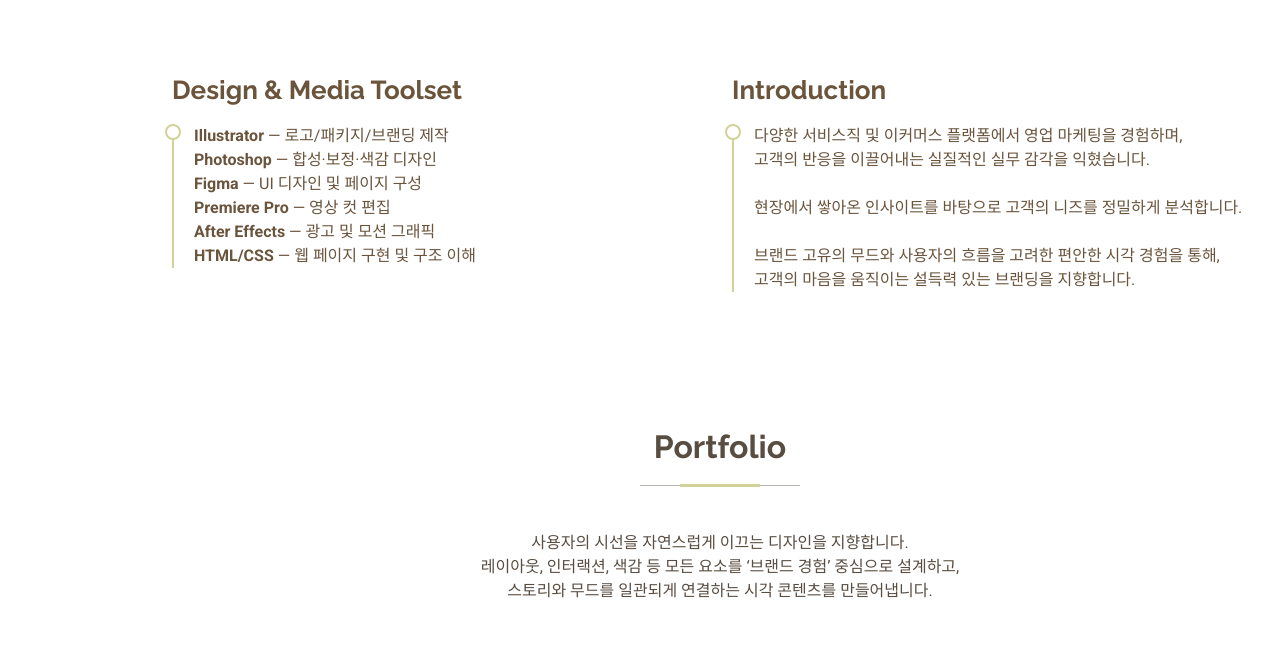
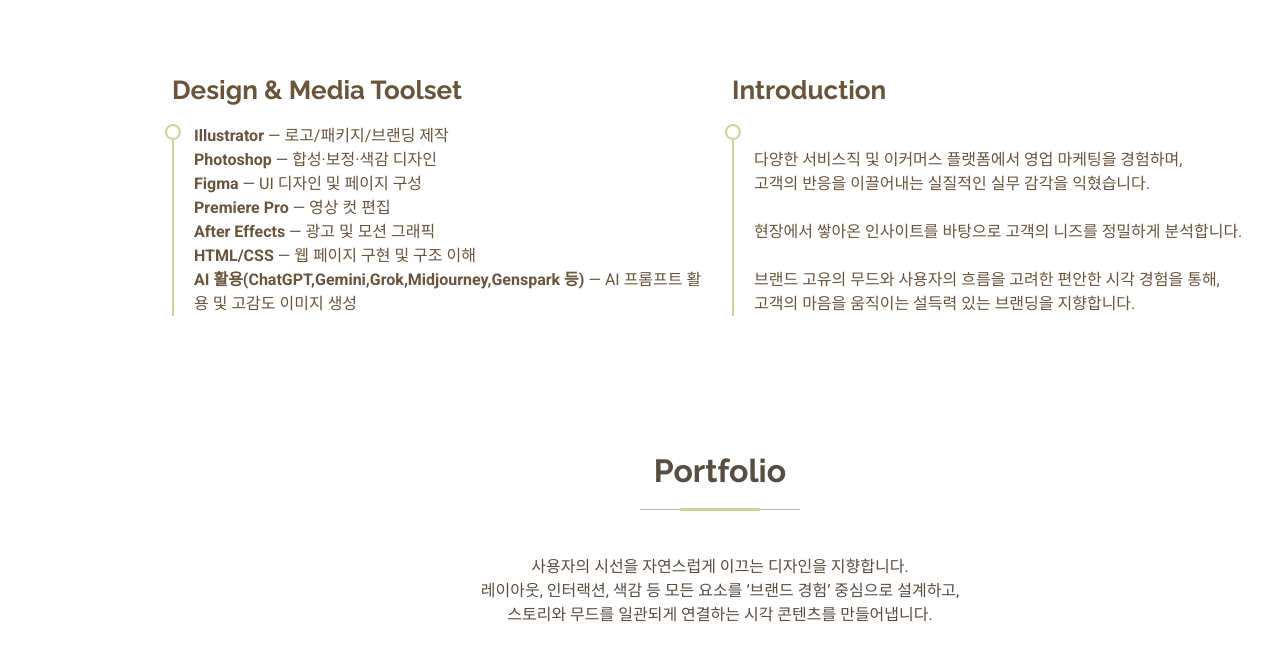
Before and after one commit to malla0704-glitch/ming__, a plain HTML site: page index.html in a window 1280 px wide. Shown: the part 2180-2840 px from the top of the page. Drawn offline with Linux system fonts and the light colour scheme.

Commit message:
Update skills section with AI tools and formatting
Added new line for AI tools and fixed formatting.

```diff
--- a/index.html
+++ b/index.html
@@ -192,7 +192,8 @@
             <strong>Figma</strong> — UI 디자인 및 페이지 구성<br>
             <strong>Premiere Pro</strong> — 영상 컷 편집<br>
             <strong>After Effects</strong> — 광고 및 모션 그래픽<br>
-            <strong>HTML/CSS</strong> — 웹 페이지 구현 및 구조 이해
+            <strong>HTML/CSS</strong> — 웹 페이지 구현 및 구조 이해<br>
+            <strong>AI 활용(ChatGPT,Gemini,Grok,Midjourney,Genspark 등)</strong> — AI 프롬프트 활용 및 고감도 이미지 생성
           </p>
         </div>
       </div>
@@ -201,7 +202,8 @@
         <h3 class="resume-title">Introduction</h3>
         <div class="resume-item">
           <p>
-             다양한 서비스직 및 이커머스 플랫폼에서 영업 마케팅을 경험하며,<br>
+            <br>
+            다양한 서비스직 및 이커머스 플랫폼에서 영업 마케팅을 경험하며,<br>
             고객의 반응을 이끌어내는 실질적인 실무 감각을 익혔습니다.<br><br>
             현장에서 쌓아온 인사이트를 바탕으로 고객의 니즈를 정밀하게 분석합니다.<br>
             <br>
```
